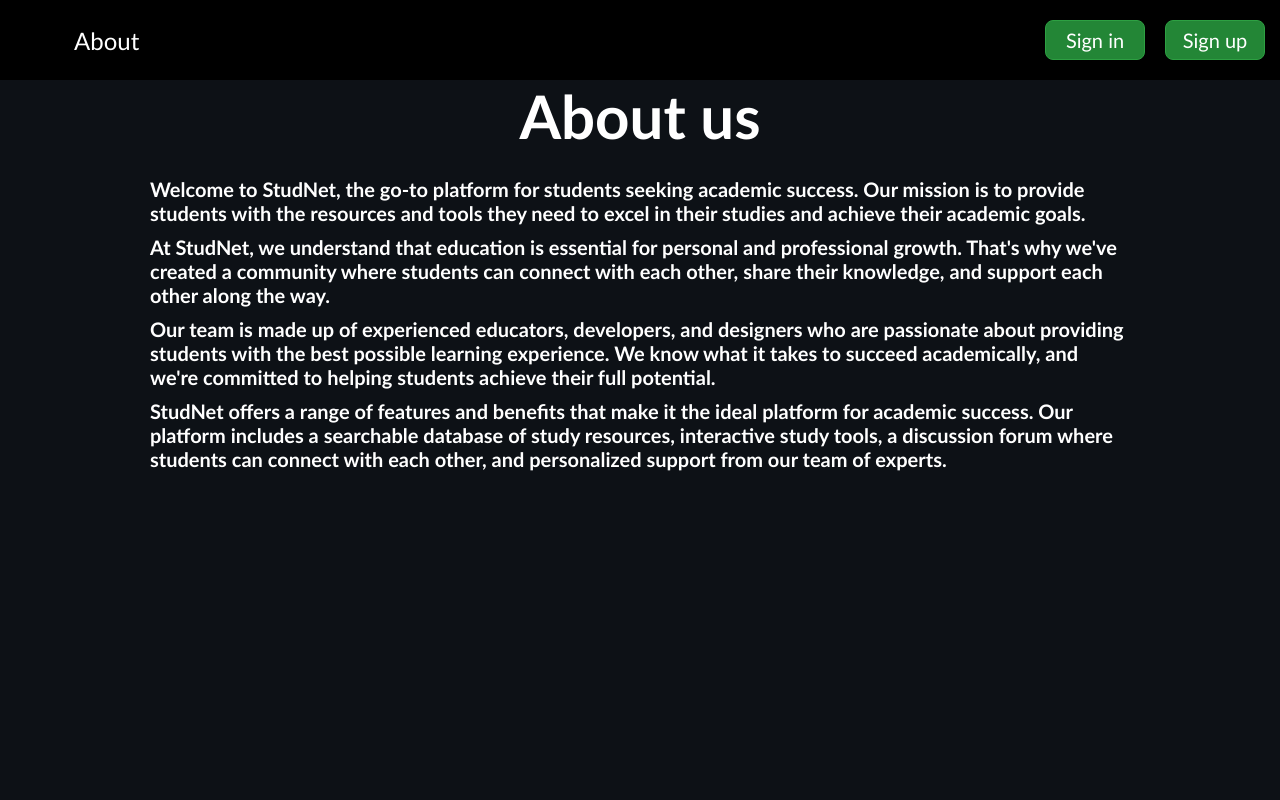
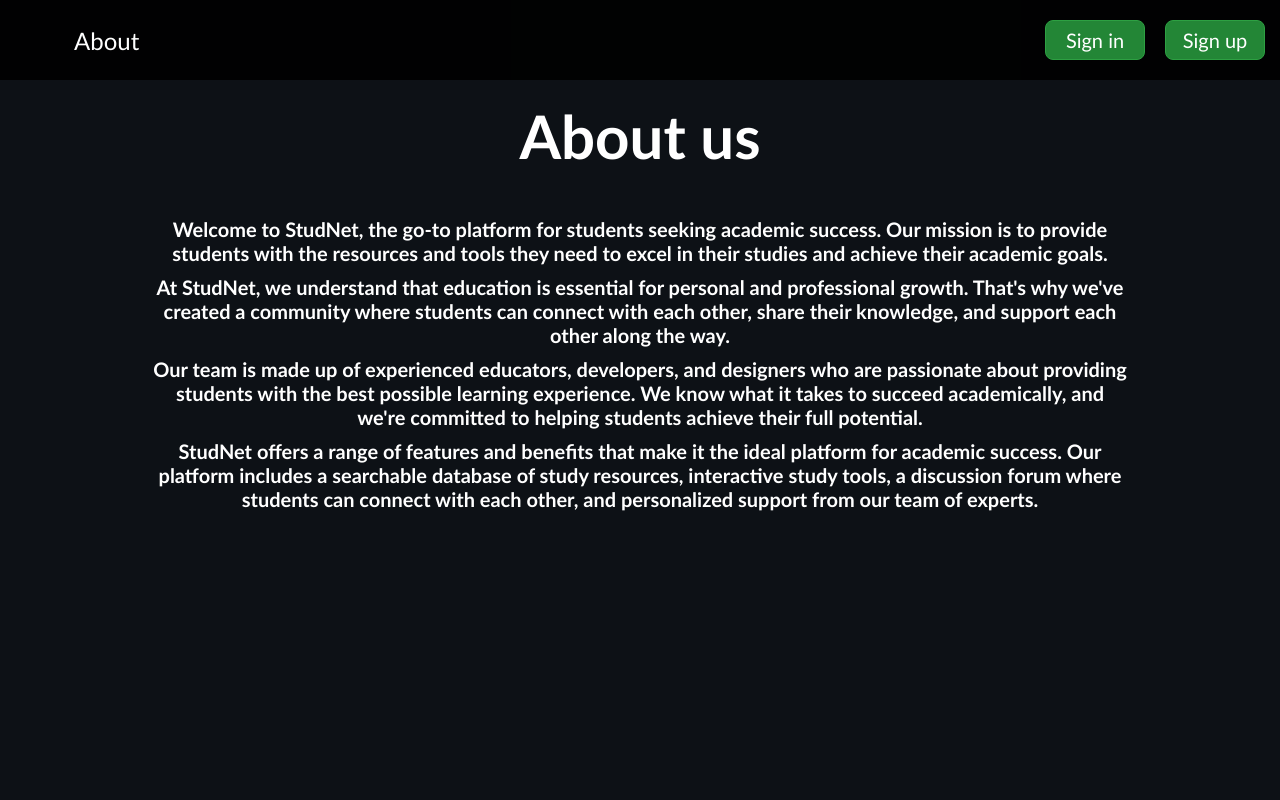
Before and after one commit to RaphaelBenoliel/StudNet_Frontend, a React (Create React App) app: page /about in a window 1280 px wide. Shown: the top 800 px of the page. Built offline with nearby package versions, Linux system fonts and the light colour scheme.

Commit message:
style fix

```diff
--- a/src/API/Auth_calls.js
+++ b/src/API/Auth_calls.js
@@ -4,8 +4,8 @@
 /* eslint-disable import/prefer-default-export */
 import axios from 'axios';
 
-// const BASE_URL = 'http://localhost:5002/';
-const BASE_URL = 'https://studnet.onrender.com/';
+const BASE_URL = 'http://localhost:5002/';
+// const BASE_URL = 'https://studnet.onrender.com/';
 
 export const sendLoginRequest = async (params, setMessage) => {
   setMessage('');
--- a/src/API/Home_calls.js
+++ b/src/API/Home_calls.js
@@ -1,8 +1,8 @@
 /* eslint-disable no-console */
 import axios from 'axios';
 
-// const BASE_URL = 'http://localhost:5002/';
-const BASE_URL = 'https://studnet.onrender.com/';
+const BASE_URL = 'http://localhost:5002/';
+// const BASE_URL = 'https://studnet.onrender.com/';
 
 export const sendPostRequest = async (params) => {
   try {
--- a/src/pages/About/About.style.js
+++ b/src/pages/About/About.style.js
@@ -6,12 +6,23 @@ export const HomeWrapper = styled.div`
     background-attachment: fixed;
     background-size: cover;
     /* text-align: center; */
-    margin-top: 80px;
+
     background-color: #0d1116;
     min-height: 120vh;
     flex-direction: column;
     justify-content: center;
 `;
+
+export const Title = styled.h1`
+    margin-top: 100px;
+    font-family: 'Trebuchet MS', 'Lucida Sans Unicode', 'Lucida Grande', 'Lucida Sans', Arial, sans-serif;
+    font-size: 60px;
+    color: #fff;
+    /* margin: 0 0 20px; */
+    padding: 0;
+
+`;
+
 export const STitle = styled.h2`
     font-family: 'Trebuchet MS', 'Lucida Sans Unicode', 'Lucida Grande', 'Lucida Sans', Arial, sans-serif;
     /* text-align: center; */
@@ -20,14 +31,7 @@ export const STitle = styled.h2`
     font-size: 15px;
     //font-family: fantasy;
 `;
-export const Title = styled.h1`
-    font-family: 'Trebuchet MS', 'Lucida Sans Unicode', 'Lucida Grande', 'Lucida Sans', Arial, sans-serif;
-    font-size: 60px;
-    color: #fff;
-    margin: 0 0 20px;
-    padding: 0;
 
-`;
 export const TextContainer = styled.div`
     display: flex;
     flex-direction: column;
@@ -45,7 +49,7 @@ export const STitle1 = styled.h2`
 
 export const AboutT = styled.h2`
     font-family: 'Trebuchet MS', 'Lucida Sans Unicode', 'Lucida Grande', 'Lucida Sans', Arial, sans-serif;
-    /* text-align: center; */
+    text-align: center;
     margin: 5px 150px;
     color: white;
     font-size: 20px;
--- a/src/pages/Home/Home.js
+++ b/src/pages/Home/Home.js
@@ -143,7 +143,7 @@ export default function Home() {
     {auth ? (
       <>
         <Title>
-          Hello {JSON.parse(auth).firstName}!<br />
+          Hello {JSON.parse(auth).firstName}!&#128075;<br />
           Welcome to StudNet
         </Title>
         <Post>
--- a/src/pages/Home/Home.style.js
+++ b/src/pages/Home/Home.style.js
@@ -7,7 +7,6 @@ export const HomeWrapper = styled.div`
     background-attachment: fixed;
     background-size: cover;
     text-align: center;
-    margin-top: 75px;
     background-color: #0d1116;
     min-height: 120vh;
     flex-direction: column;
@@ -19,9 +18,9 @@ export const STitle = styled.h3`
 export const Title = styled.h1`
     font-family: 'Trebuchet MS', 'Lucida Sans Unicode', 'Lucida Grande', 'Lucida Sans', Arial, sans-serif;
     text-align: center;
-    font-size: 50px;
+    font-size: 30px;
     color: #fff;
-    margin: 10px;
+    margin-top: 100px;
     padding: 0;
 
 `;
--- a/src/pages/Login/Login.style.js
+++ b/src/pages/Login/Login.style.js
@@ -29,7 +29,7 @@ export const LoginContainer = styled.div`
   border-radius: 10px;
   background-color: rgba(200, 200, 200, 0.2);
   margin: 0 auto;
-  margin-top: -20px;
+  margin-top: 10px;
   ${InputLbl} {
     display: flex;
     align-items: center;
@@ -44,7 +44,7 @@ export const VerticalContainer = styled.div`
     background-attachment: fixed;
     background-size: cover;
     text-align: center;
-    margin-top: 75px;
+    margin-top: -20px;
     background-color: #0d1116;
     min-height: 100vh;
     flex-direction: column;
@@ -60,8 +60,8 @@ export const Title = styled.h1`
     color: #fff;
     line-height: 3;
     font-family: 'Trebuchet MS', 'Lucida Sans Unicode', 'Lucida Grande', 'Lucida Sans', Arial, sans-serif;
-    margin-bottom: 5px;
-    margin-top: -20px;
+    /* margin-bottom: 5px; */
+    margin-top: 100px;
 `;
 
 export const SubmitBtn = styled.button`
--- a/src/pages/Navbar/Navbar.style.js
+++ b/src/pages/Navbar/Navbar.style.js
@@ -4,7 +4,7 @@ import { Link } from 'react-router-dom';
 export const NavbarContainer = styled.nav`
   width: 100%;
   height: ${(props) => (props.extendNavbar ? '100vh' : '80px')};
-  background-color: black;
+  background-color: rgba(0, 0, 0 , .9);
   flex-wrap: wrap;
   display: flex;
   flex-direction: column;
--- a/src/pages/Search/Search.style.js
+++ b/src/pages/Search/Search.style.js
@@ -5,7 +5,7 @@ export const PageWrapper = styled.div`
     background-attachment: fixed;
     background-size: cover;
     text-align: center;
-    margin-top: 75px;
+
     background-color: #0d1116;
     min-height: 120vh;
     flex-direction: column;
@@ -15,9 +15,10 @@ export const PageWrapper = styled.div`
 export const Title = styled.h1`
     font-family: 'Trebuchet MS', 'Lucida Sans Unicode', 'Lucida Grande', 'Lucida Sans', Arial, sans-serif;
     text-align: center;
+
     font-size: 50px;
     color: #fff;
-    margin: 10px;
+    margin-top: 100px;
     padding: 0;
 `;
 
```
